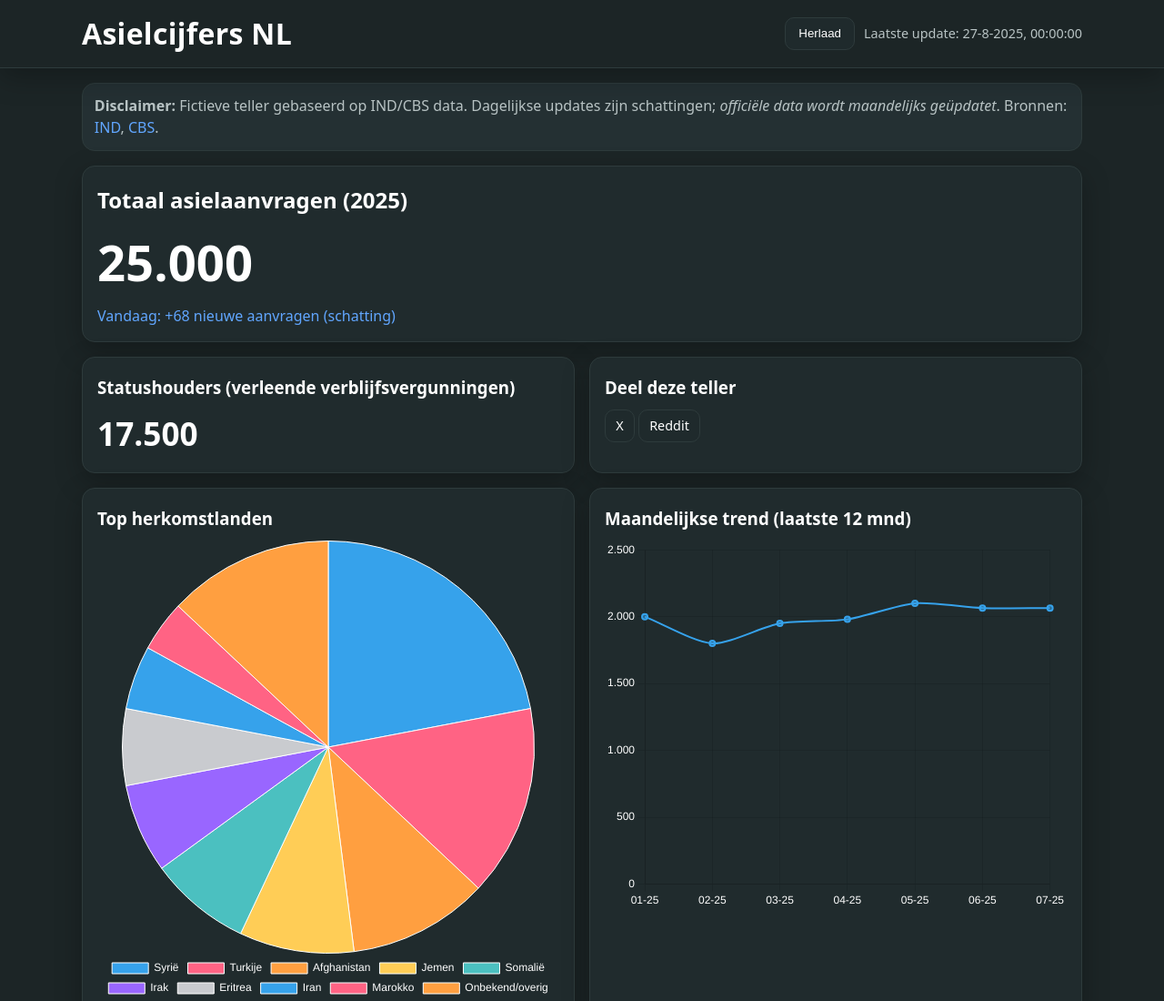
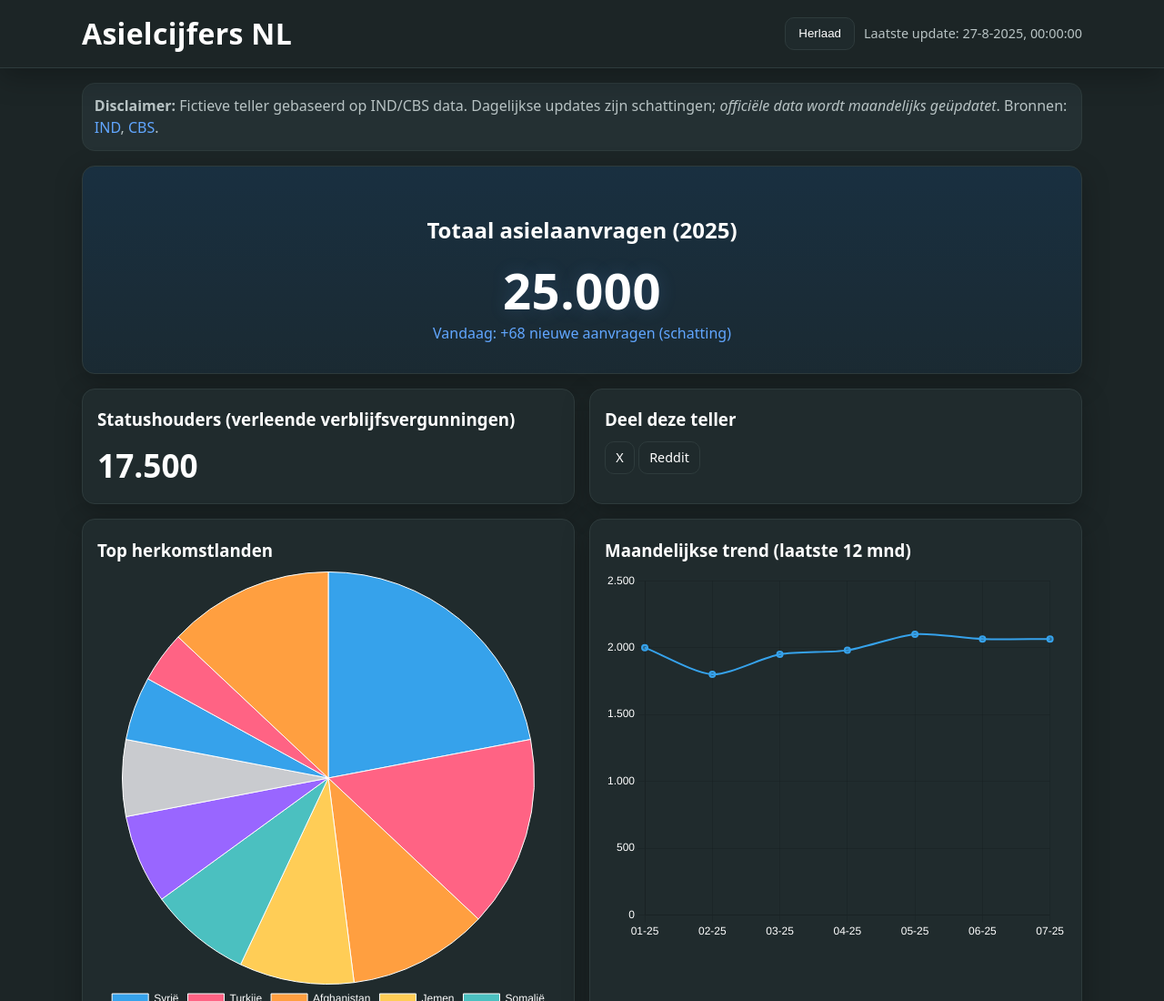
Before and after one commit to dekappersjaak/asielcijfers-nl, a plain HTML site: page index.html in a window 1280 px wide. Shown: the top 1100 px of the page at 91% size. Drawn offline with nearby package versions, Linux system fonts and the light colour scheme; files whose address does not match are found by name.

Commit message:
Add hero and continuous ticker for asylum seeker counters

```diff
--- a/index.html
+++ b/index.html
@@ -42,20 +42,23 @@
   </header>
 
   <main id="main" class="container">
-    <!-- DISCLIAMER -->
+    <!-- Disclaimer -->
     <section class="disclaimer" role="note" aria-label="Disclaimer">
       <strong>Disclaimer:</strong> Fictieve teller gebaseerd op IND/CBS data. Dagelijkse updates zijn schattingen; <em>officiële data wordt maandelijks geüpdatet</em>.
       Bronnen: <a href="https://www.ind.nl/over-ind/cijfers-publicaties" target="_blank" rel="noopener">IND</a>, <a href="https://opendata.cbs.nl" target="_blank" rel="noopener">CBS</a>.
     </section>
 
-    <!-- TOP COUNTERS -->
+    <!-- Hero counter prominently displaying the total requests -->
+    <section class="hero">
+      <div class="hero-inner" aria-labelledby="hero-title">
+        <h2 id="hero-title">Totaal asielaanvragen (2025)</h2>
+        <div class="counter big hero-counter" id="totalCounter" aria-live="polite">0</div>
+        <div class="today-ticker" id="todayTicker" aria-live="polite">Vandaag: +68 nieuwe aanvragen (schatting)</div>
+      </div>
+    </section>
+
+    <!-- Counters for other metrics (statushouders and share links) -->
     <section class="grid">
-      <article class="card span2" aria-labelledby="total-title">
-        <h2 id="total-title">Totaal asielaanvragen (2025)</h2>
-        <div class="counter big" id="totalCounter" aria-live="polite">0</div>
-        <div class="today-ticker" id="todayTicker" aria-live="polite">Vandaag: +68 nieuwe aanvragen (schatting)</div>
-      </article>
-
       <article class="card" aria-labelledby="status-title">
         <h3 id="status-title">Statushouders (verleende verblijfsvergunningen)</h3>
         <div class="counter" id="statusCounter" aria-live="polite">0</div>
--- a/script.js
+++ b/script.js
@@ -79,6 +79,13 @@
     return Math.max(0, Math.round((d1 - d0) / ONE_DAY_MS));
   }
 
+  // Return the start of today (midnight) as a Date object
+  function startOfToday() {
+    const d = new Date();
+    d.setHours(0, 0, 0, 0);
+    return d;
+  }
+
   // Ease out cubic for smooth animations
   function easeOutCubic(t) {
     return 1 - Math.pow(1 - t, 3);
@@ -96,6 +103,36 @@
       if (p < 1) requestAnimationFrame(frame);
     }
     requestAnimationFrame(frame);
+  }
+
+  /**
+   * Start a continuous ticker on an element.
+   * The element's text will update smoothly throughout the day.
+   * It displays baseToday + (perDay * fraction of day elapsed).
+   * Respects reduced motion preferences by updating without animation.
+   * @param {Object} param0 - configuration object
+   * @param {HTMLElement} param0.el - the element whose text will be updated
+   * @param {number} param0.baseToday - base value at start of day
+   * @param {number} param0.perDay - total increment per day
+   */
+  function startContinuousTicker({ el, baseToday, perDay }) {
+    if (!el) return;
+    const reduceMotion = window.matchMedia('(prefers-reduced-motion: reduce)').matches;
+    let lastVal = '';
+    function update() {
+      const now = new Date();
+      const frac = Math.max(0, Math.min(1, (now - startOfToday()) / ONE_DAY_MS));
+      const value = baseToday + perDay * frac;
+      const formatted = fmt.format(Math.floor(value));
+      if (formatted !== lastVal) {
+        el.textContent = formatted;
+        lastVal = formatted;
+      }
+      if (!reduceMotion) {
+        requestAnimationFrame(update);
+      }
+    }
+    update();
   }
 
   // Pulsing effect for statushouders counter every 10s
@@ -232,10 +269,9 @@
       data = { ...data, ...remote };
     }
 
-    // Simulate growth since last update
-    const daysSince = dayDiff(new Date().toISOString());
-    const simulatedTotal  = Math.max(0, Number(data.total)) + daysSince * SIM_INC_REQUESTS;
-    const simulatedStatus = Math.max(0, Number(data.statusholders || data.statusholders || data.statusholders)) + daysSince * SIM_INC_STATUS;
+    // Use base counts directly; continuous ticker will handle daily growth
+    const baseTotal  = Math.max(0, Number(data.total));
+    const baseStatus = Math.max(0, Number(data.statusholders));
 
     // Update UI
     const now = new Date();
@@ -243,9 +279,23 @@
     setText("#lastUpdated", "Laatste update: " + new Date(data.lastUpdated || now).toLocaleString('nl-NL'));
     setText("#todayTicker", `Vandaag: +${SIM_INC_REQUESTS} nieuwe aanvragen (schatting)`);
 
-    // Animate counters
-    animateNumber($("#totalCounter"), simulatedTotal, 2000);
-    animateNumber($("#statusCounter"), simulatedStatus, 2000);
+    // Initialize counters and start continuous ticker. First animate from 0 to base values,
+    // then transition into continuous update.
+    const totalEl = $("#totalCounter");
+    const statusEl = $("#statusCounter");
+    // Reset to base values (so we don't display stale values)
+    totalEl.textContent  = fmt.format(baseTotal);
+    statusEl.textContent = fmt.format(baseStatus);
+    // Animate from 0 to base over 1.6s for a smooth entry
+    animateNumber(totalEl, baseTotal, 1600);
+    animateNumber(statusEl, baseStatus, 1600);
+    // After animation completes, start continuous ticker
+    setTimeout(() => {
+      startContinuousTicker({ el: totalEl, baseToday: baseTotal, perDay: SIM_INC_REQUESTS });
+    }, 1600);
+    setTimeout(() => {
+      startContinuousTicker({ el: statusEl, baseToday: baseStatus, perDay: SIM_INC_STATUS });
+    }, 1600);
 
     // Charts and map
     await monthlyUpdate(data);
@@ -254,7 +304,7 @@
     buildMap(data.regions || FALLBACK.regions);
 
     // Save to cache
-    saveCached({ ...data, total: simulatedTotal, statusholders: simulatedStatus });
+    saveCached({ ...data, total: baseTotal, statusholders: baseStatus });
   }
 
   // Setup share links for X and Reddit
--- a/styles.css
+++ b/styles.css
@@ -190,3 +190,23 @@ a:hover{
   .grid{ grid-template-columns:1fr; }
   #map{ height:340px; }
 }
+
+/* Hero: prominent counter section at top */
+.hero{
+  margin: 1rem 0 0;
+  background: linear-gradient(180deg, rgba(0,123,255,.12), rgba(0,123,255,.06));
+  border: 1px solid var(--border);
+  border-radius: var(--radius);
+  box-shadow: var(--shadow);
+}
+.hero-inner{
+  padding: clamp(1rem, 4vw, 2rem) clamp(1rem, 5vw, 3rem);
+  text-align: center;
+}
+.hero-counter{
+  font-size: clamp(3rem, 9.5vw, 6rem);
+  line-height: 1.05;
+  letter-spacing: .5px;
+  color: #fff;
+  text-shadow: 0 0 20px rgba(97,166,255,.18);
+}
```
